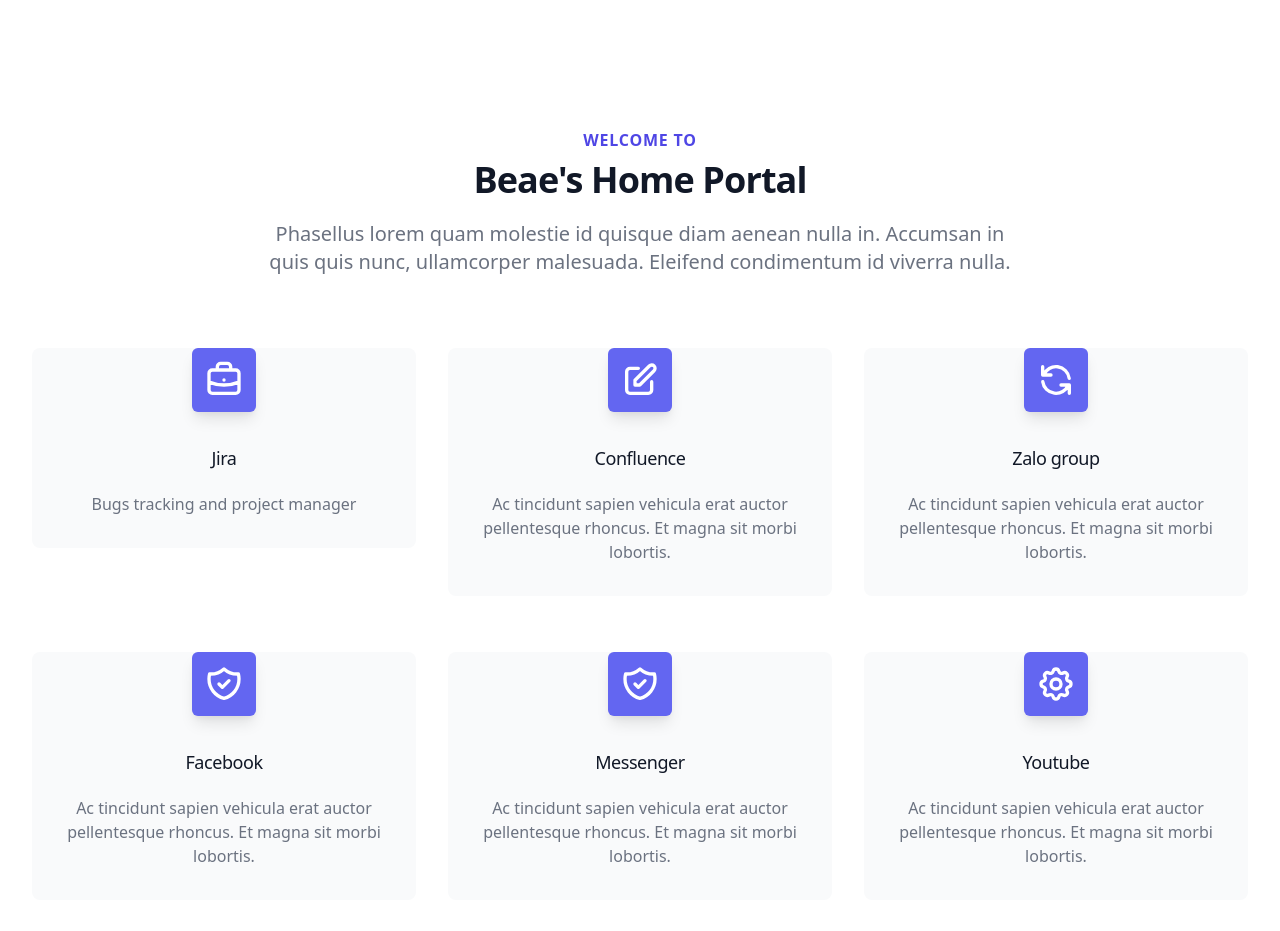
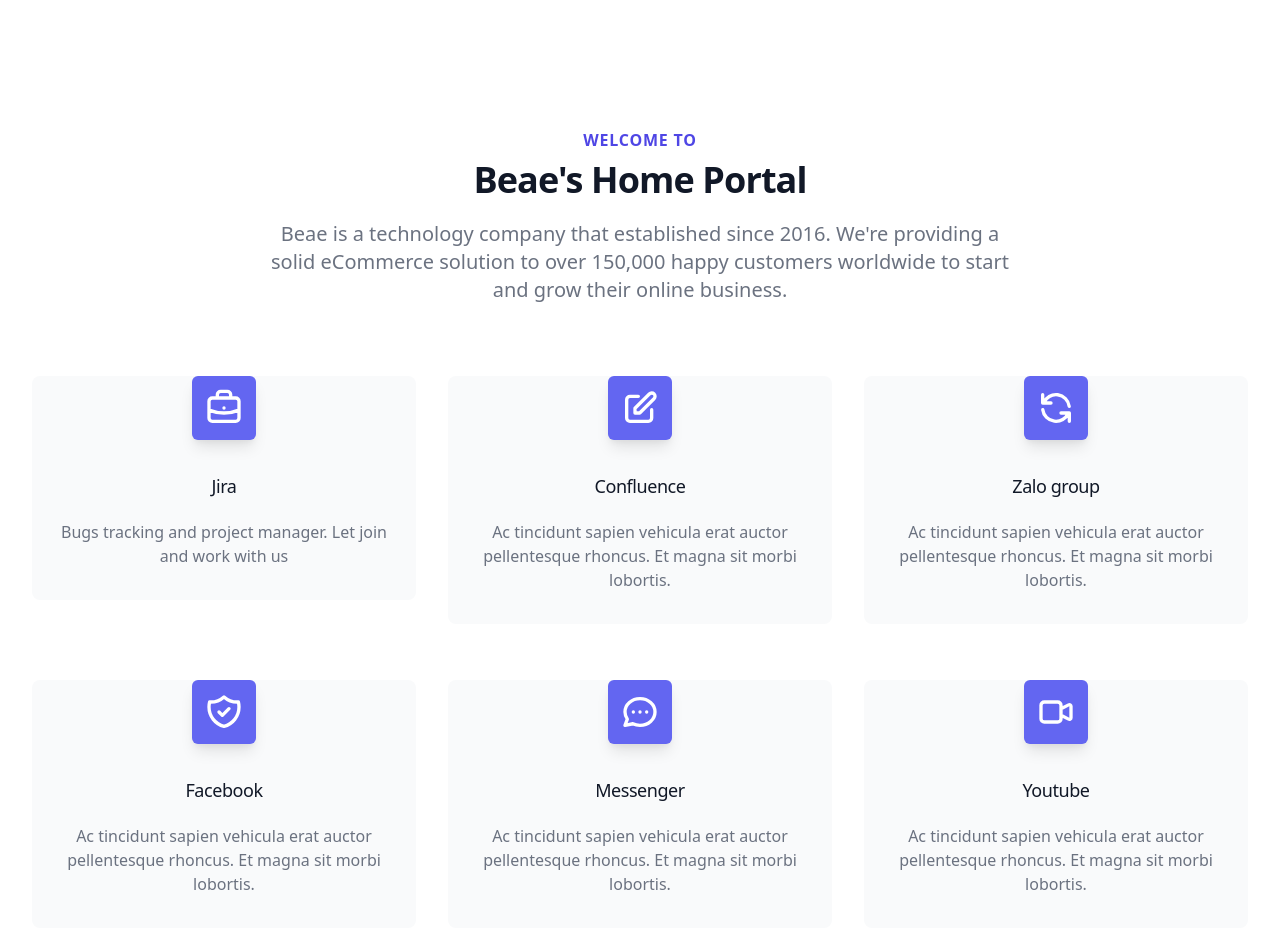
Before and after one commit to beaecom/beae.dev, a plain HTML site: page index.html in a window 1280 px wide. Drawn offline with nearby package versions, Linux system fonts and the light colour scheme.

Commit message:
Update index.html

```diff
--- a/index.html
+++ b/index.html
@@ -33,7 +33,7 @@
       Beae's Home Portal
     </p>
     <p class="mt-5 max-w-prose mx-auto text-xl text-gray-500">
-      Phasellus lorem quam molestie id quisque diam aenean nulla in. Accumsan in quis quis nunc, ullamcorper malesuada. Eleifend condimentum id viverra nulla.
+      Beae is a technology company that established since 2016. We're providing a solid eCommerce solution to over 150,000 happy customers worldwide to start and grow their online business.
     </p>
     <div class="mt-12">
       <div class="grid grid-cols-1 gap-8 sm:grid-cols-2 lg:grid-cols-3">
@@ -50,7 +50,7 @@
               </div>
               <h3 class="mt-8 text-lg font-medium text-gray-900 tracking-tight">Jira</h3>
               <p class="mt-5 text-base text-gray-500">
-                Bugs tracking and project manager
+                Bugs tracking and project manager. Let join and work with us
               </p>
             </a>
           </div>
@@ -119,9 +119,10 @@
               <div>
                 <span class="inline-flex items-center justify-center p-3 bg-indigo-500 rounded-md shadow-lg">
                   <!-- Heroicon name: outline/shield-check -->
-                  <svg class="h-10 w-10 text-white" xmlns="http://www.w3.org/2000/svg" fill="none" viewBox="0 0 24 24" stroke="currentColor" aria-hidden="true">
-                    <path stroke-linecap="round" stroke-linejoin="round" stroke-width="2" d="M9 12l2 2 4-4m5.618-4.016A11.955 11.955 0 0112 2.944a11.955 11.955 0 01-8.618 3.04A12.02 12.02 0 003 9c0 5.591 3.824 10.29 9 11.622 5.176-1.332 9-6.03 9-11.622 0-1.042-.133-2.052-.382-3.016z" />
-                  </svg>
+
+                  <svg xmlns="http://www.w3.org/2000/svg" class="h-10 w-10 text-white" fill="none" viewBox="0 0 24 24" stroke="currentColor">
+                  <path stroke-linecap="round" stroke-linejoin="round" stroke-width="2" d="M8 12h.01M12 12h.01M16 12h.01M21 12c0 4.418-4.03 8-9 8a9.863 9.863 0 01-4.255-.949L3 20l1.395-3.72C3.512 15.042 3 13.574 3 12c0-4.418 4.03-8 9-8s9 3.582 9 8z" />
+                </svg>
                 </span>
               </div>
               <h3 class="mt-8 text-lg font-medium text-gray-900 tracking-tight">Messenger</h3>
@@ -137,9 +138,9 @@
               <div>
                 <span class="inline-flex items-center justify-center p-3 bg-indigo-500 rounded-md shadow-lg">
                   <!-- Heroicon name: outline/cog -->
-                  <svg class="h-10 w-10 text-white" xmlns="http://www.w3.org/2000/svg" fill="none" viewBox="0 0 24 24" stroke="currentColor" aria-hidden="true">
-                    <path stroke-linecap="round" stroke-linejoin="round" stroke-width="2" d="M10.325 4.317c.426-1.756 2.924-1.756 3.35 0a1.724 1.724 0 002.573 1.066c1.543-.94 3.31.826 2.37 2.37a1.724 1.724 0 001.065 2.572c1.756.426 1.756 2.924 0 3.35a1.724 1.724 0 00-1.066 2.573c.94 1.543-.826 3.31-2.37 2.37a1.724 1.724 0 00-2.572 1.065c-.426 1.756-2.924 1.756-3.35 0a1.724 1.724 0 00-2.573-1.066c-1.543.94-3.31-.826-2.37-2.37a1.724 1.724 0 00-1.065-2.572c-1.756-.426-1.756-2.924 0-3.35a1.724 1.724 0 001.066-2.573c-.94-1.543.826-3.31 2.37-2.37.996.608 2.296.07 2.572-1.065z" />
-                    <path stroke-linecap="round" stroke-linejoin="round" stroke-width="2" d="M15 12a3 3 0 11-6 0 3 3 0 016 0z" />
+
+                  <svg xmlns="http://www.w3.org/2000/svg" class="h-10 w-10 text-white" fill="none" viewBox="0 0 24 24" stroke="currentColor">
+                    <path stroke-linecap="round" stroke-linejoin="round" stroke-width="2" d="M15 10l4.553-2.276A1 1 0 0121 8.618v6.764a1 1 0 01-1.447.894L15 14M5 18h8a2 2 0 002-2V8a2 2 0 00-2-2H5a2 2 0 00-2 2v8a2 2 0 002 2z" />
                   </svg>
                 </span>
               </div>
```
